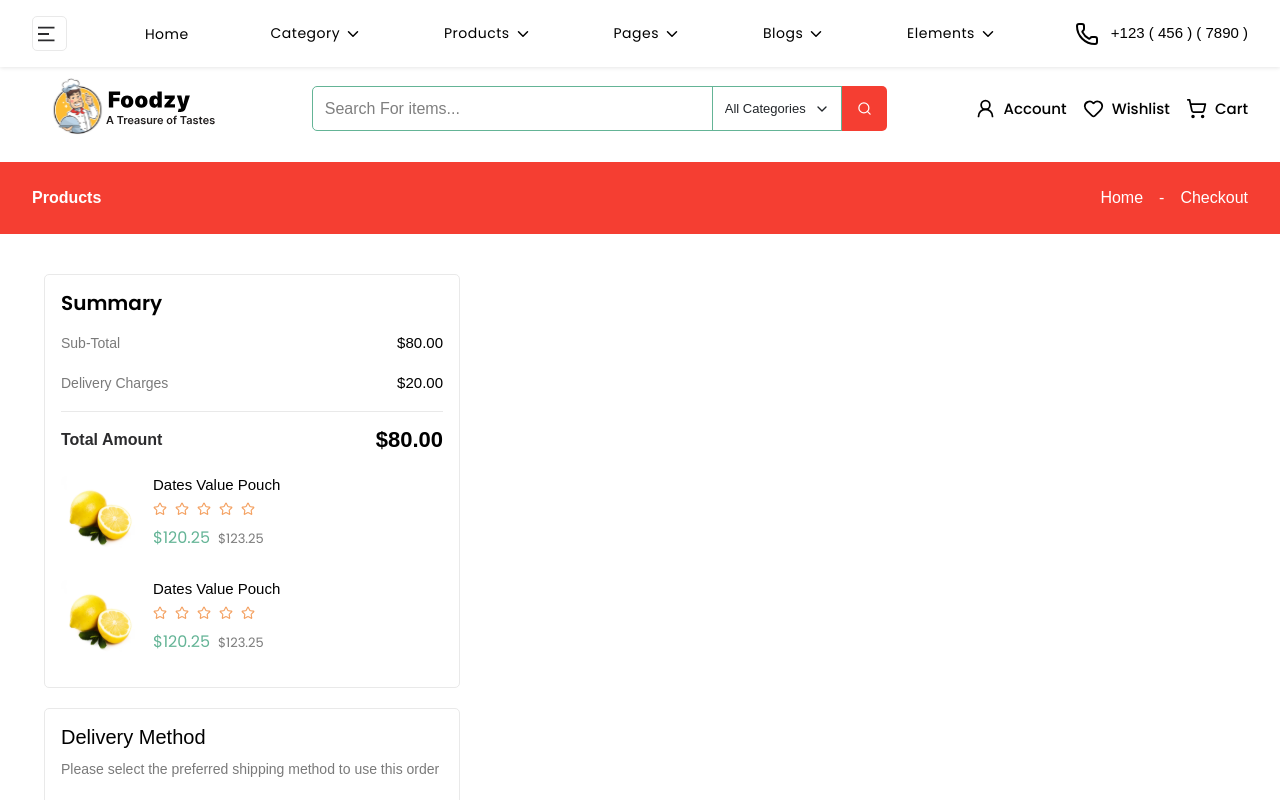
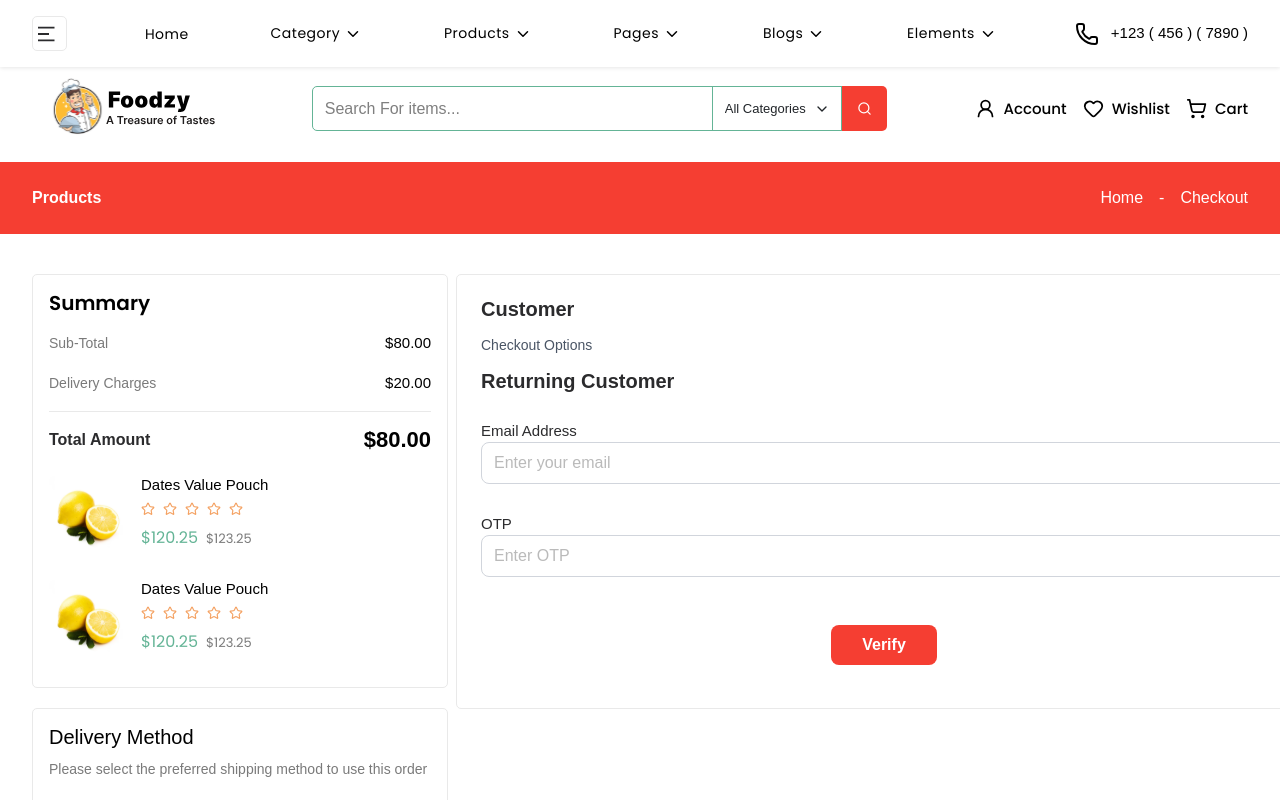
Before and after one commit to Mohfazam/FOODZY, a Next.js app in the folder frontend/: page /checkout in a window 1280 px wide. Shown: the top 800 px of the page. Built offline with nearby package versions, Linux system fonts and the light colour scheme.

Commit message:
Returning customer

```diff
--- a/frontend/src/app/checkout/page.tsx
+++ b/frontend/src/app/checkout/page.tsx
@@ -22,7 +22,7 @@ const page = () => {
             </div>
 
             <div className="max-w-7xl mx-auto px-4 py-4 sm:px-6 lg:px-8">
-                <div>
+                <div className="flex gap-2">
                     <div className="h-[1245px] w-[440px] flex flex-col gap-5 items-center">
                         <div className="w-[416px] h-[414px] flex flex-col gap-4 px-4 py-4 border border-[#E9E9E9] rounded-[5px]">
                             <span className="text-[20px] font-semibold font-poppins leading-6 text-[#000000]">Summary</span>
@@ -185,10 +185,51 @@ const page = () => {
                         <div className="h-[101px] w-[416px] flex flex-col gap-3 px-4 py-4 border border-[#E9E9E9] rounded-[5px]">
                             <span className="text-[20px] leading-6 text-[#000000]">Payment Method</span>
 
-                                <img src="/Visa.svg" alt="Visa Image" />
+                            <img src="/Visa.svg" alt="Visa Image" />
                         </div>
                     </div>
-                    <div>right</div>
+                    <div>
+                        <div className="w-[856px] h-[435px] border border-[#E9E9E9] px-6 py-6 rounded-[5px] flex flex-col gap-4">
+                            <div className="text-[20px] leading-5 text-[#2B2B2D] font-semibold">Customer</div>
+
+                            <div className="space-y-2">
+                                <div className="text-gray-600 text-sm mb-4">Checkout Options</div>
+
+                                <div className="text-[20px] leading-5 text-[#2B2B2D] font-semibold mb-6">Returning Customer</div>
+
+                                <form className="space-y-4">
+                                    <div className="mt-8">
+                                        <label className="block text-[15px] leading-[15px] font-normal text-[#2B2B2D] mb-1">Email Address</label>
+                                        <input
+                                            type="email"
+                                            placeholder="Enter your email"
+                                            className="w-[806px] border border-gray-300 text-[#757575] rounded-lg px-3 py-2 focus:outline-none focus:ring-2 focus:ring-red-500"
+                                        />
+                                    </div>
+
+                                    <div className="mt-8">
+                                        <label className="block text-[15px] leading-[15px] font-normal text-[#2B2B2D] mb-1">OTP</label>
+                                        <input
+                                            type="text"
+                                            placeholder="Enter OTP"
+                                            className="w-full border border-gray-300 text-[#757575] rounded-lg px-3 py-2 focus:outline-none focus:ring-2 focus:ring-red-500"
+                                        />
+                                    </div>
+
+
+                                    <div className="flex justify-center py-8">
+                                        <button
+                                            type="button"
+                                            className="w-[106px] h-10 bg-[#F53E32] text-white font-semibold rounded-lg hover:bg-red-600 transition-colors"
+                                        >
+                                            Verify
+                                        </button>
+                                    </div>
+                                </form>
+                            </div>
+                        </div>
+                    </div>
+
                 </div>
             </div>
         </div>
```
